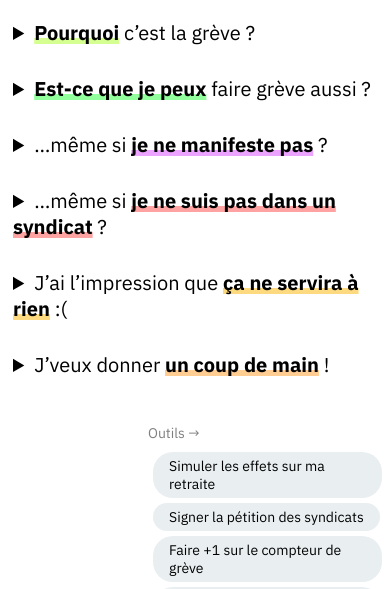
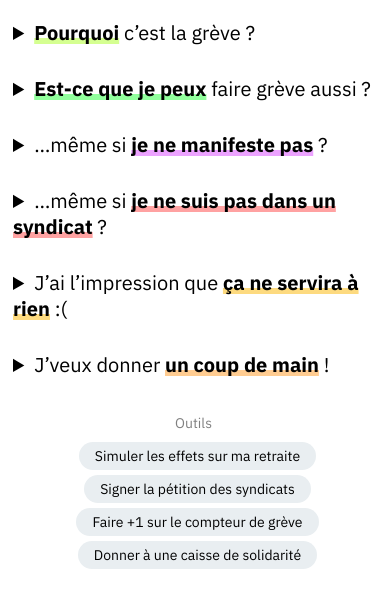
Before and after one commit to Signez/grevepointcool, a plain HTML site: page index.html in a window 390 px wide. Shown: the part 231-820 px from the top of the page. Drawn offline with Linux system fonts and the light colour scheme.

Commit message:
Update responsiveness for CTA links

```diff
--- a/index.html
+++ b/index.html
@@ -60,6 +60,10 @@
             padding: 6px 8px 4px 0;
         }
 
+        .cta-title::after {
+            content: " →";
+        }
+
         .cta {
             display: inline-block;
             background-color: rgb(233, 238, 241);
@@ -106,9 +110,23 @@
 
             h1,
             details,
-            .cta,
+            .see-also,
             footer {
                 margin-left: 5px;
+            }
+
+            .see-also {
+                margin-top: 20px;
+                justify-content: center;
+            }
+
+            .cta-title {
+                width: 100%;
+                text-align: center;
+            }
+
+            .cta-title::after {
+                display: none;
             }
         }
 
@@ -419,7 +437,7 @@
     </details>
 
     <div class="see-also">
-        <span class="cta-title">Outils &rightarrow;</span>
+        <span class="cta-title">Outils</span>
         <a class="cta" href="https://nosretraites-simulateur-cas-types.netlify.app/">
             Simuler les effets sur ma retraite
         </a>
```
